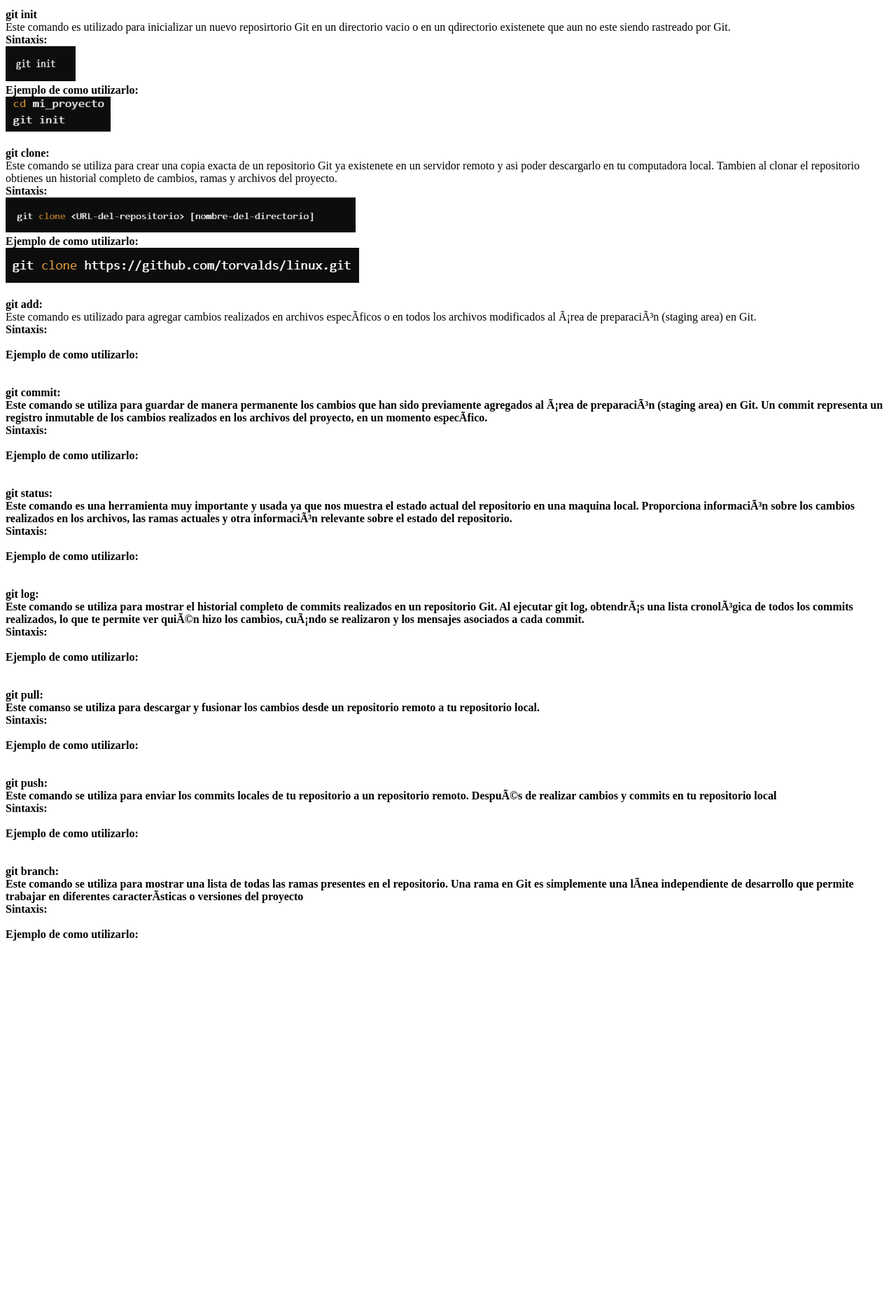
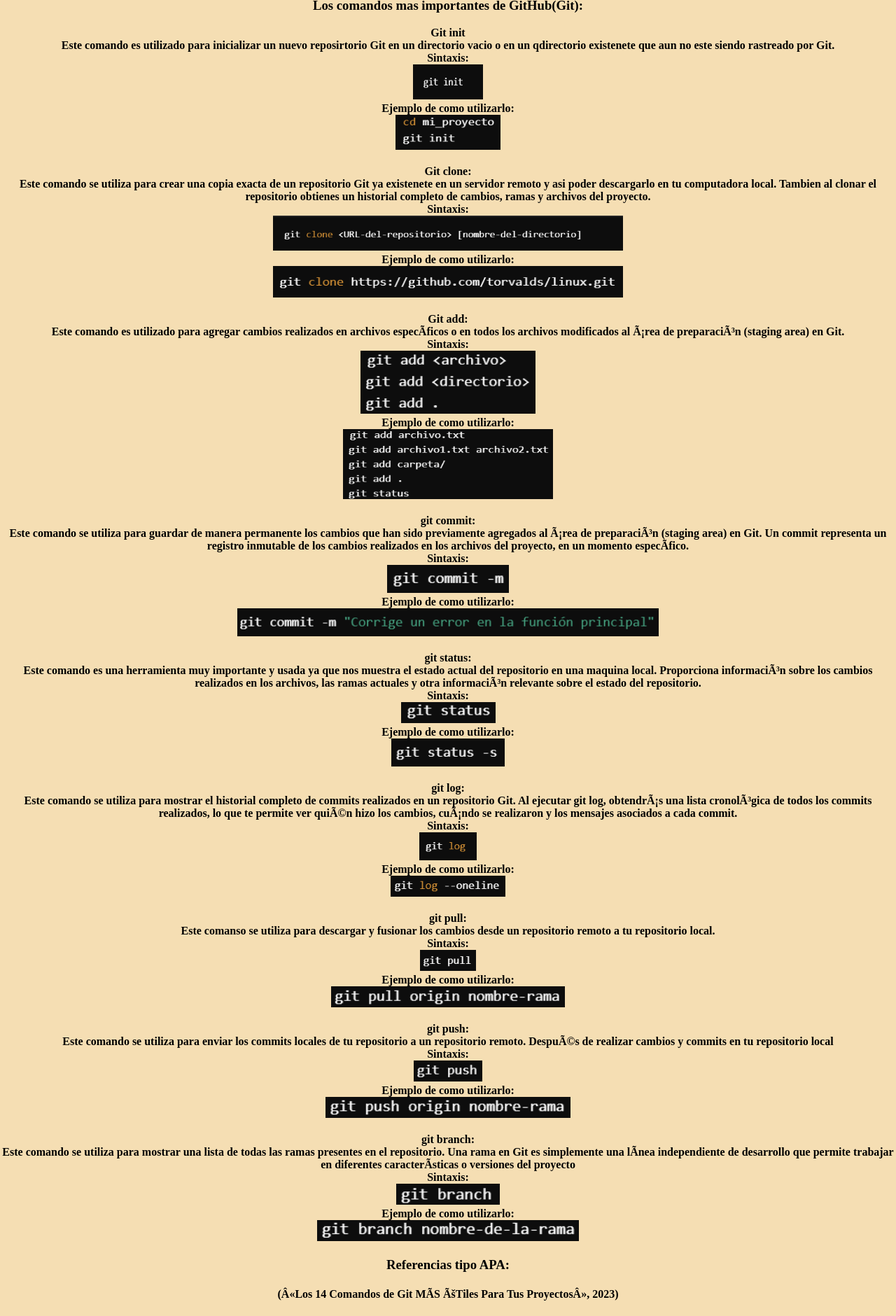
Before and after one commit to kikeruv/Desarrollo-de-aplicaciones-y-paginas-web, a plain HTML site: page index.html in a window 1280 px wide. Shown: the part 534-2414 px from the top of the page at 70% size. Before the commit the page ends 1912 px from the top, so only its background shows below. Drawn offline with Linux system fonts and the light colour scheme.

Commit message:
commit 9
Agregamos mas fotos y referencias y empezamos a agregar cosas de estilo en el css

```diff
--- a/index.css
+++ b/index.css
@@ -1,11 +1,25 @@
-html {
-    font-size: 100px; /* Valor predeterminado */
-  }
-
-  p {
-    font-size:medium; /* 2 * 16px = 32px */
+body {
+  display: flex;
+  flex-direction:column;
+  align-items: center;
+  justify-content: center;
+  margin: 0;
+  text-align: center;
+  background-color:wheat;
 }
 
-body{
-    background-color: blue;
+h1 {
+  color: darkgray;
 }
+
+p {
+  color: black;
+  font-weight: bold;
+}
+
+li {
+  font-size: 18px;
+  color: black;
+  font-weight: bold;
+  margin-bottom: 10px;
+}
--- a/index.html
+++ b/index.html
@@ -5,7 +5,7 @@
     <meta name="viewport" content="width=device-width, initial-scale=1.0">
     <title>Tarea 1</title>
     <h1>EARM</h1>
-    <h4>Enrique Alonso Ruvalcaba Marinez</h4>
+    <link rel="stylesheet " type="text/css" href="index.css">
 </head>
 <body>
     <h4>Que es GitHub?</h4>
@@ -40,7 +40,7 @@
     <h3>Los comandos mas importantes de GitHub(Git):</h3>
     <p id="Comandos">
         <!--Comando 1-->
-        <Strong>git init</Strong><br>
+        <Strong>Git init</Strong><br>
             Este comando es utilizado para inicializar un nuevo reposirtorio Git en un directorio vacio o en un
             qdirectorio existenete que aun no este siendo rastreado por Git.
 
@@ -52,7 +52,7 @@
             <img src="imagenes/Ejemplo_Git init.png" alt="El contenido de la imagen es mostrar un pequeño ejemplo de como se debe de utilizar el comando
             y se pone cd mi_proyecto y despues git init" height="50px" width="150"><br>
         <!--Comando 2-->
-        <br><Strong>git clone:</Strong><br>
+        <br><Strong>Git clone:</Strong><br>
             Este comando se utiliza para crear una copia exacta de un repositorio Git ya existenete
             en un servidor remoto y asi poder descargarlo en tu computadora local. Tambien al clonar
             el repositorio obtienes un historial completo de cambios, ramas y archivos del proyecto.
@@ -62,78 +62,94 @@
             height="50px" width="500px"><br>
 
         <Strong>Ejemplo de como utilizarlo:</Strong><br>
-            <img src="imagenes/Ejemplo_gitClone.png"><br>
+            <img src="imagenes/Ejemplo_gitClone.png" alt="La imagen muestra un ejmplo de como se usaria con una URL de github que seria: git clone https://github.com/torvalds/linux.git"
+            height="45px" width="500px"><br>
         <!--Comando 3-->
-        <br><strong>git add:</strong><br>
+        <br><strong>Git add:</strong><br>
             Este comando es utilizado para agregar cambios realizados en archivos específicos o en
             todos los archivos modificados al área de preparación (staging area) en Git.
 
         <br><Strong>Sintaxis:</Strong><br>
-            <img src=""><br>
+            <img src="imagenes/gitAdd.png" alt="Esta imagen muestra las diferentes maneras de agregar archivo,carpetas o todo al mismo tiempo que es de la siguiente manera:
+            git add archivo.txt o git add carpeta y para todo git add ." height="90px" width="250px"><br>
 
         <Strong>Ejemplo de como utilizarlo:</Strong><br>
-            <img src=""><br>
+            <img src="imagenes/Ejemplo_gitAdd.png" alt="Esta imagen muestra las diferentes maneras de agregar archivo,carpetas o todo al mismo tiempo que es de la siguiente manera:
+            git add archivo.txt o git add carpeta y para todo git add ." height="100px" width="300px"><br>
         <!--Comando 5-->
-        <br><strong>git commit:</trong><br>
+        <br><Strong>git commit:</Strong><br>
             Este comando se utiliza para guardar de manera permanente los cambios que han sido
             previamente agregados al área de preparación (staging area) en Git. Un commit representa
             un registro inmutable de los cambios realizados en los archivos del proyecto, en un momento específico.
 
         <br><Strong>Sintaxis:</Strong><br>
-            <img src=""><br>
+            <img src="imagenes/gitCommit.png" alt="Esta imagen muestra como utilizar el comando git commit: git commit -m"
+            height="40px"><br>
 
         <Strong>Ejemplo de como utilizarlo:</Strong><br>
-            <img src=""><br>
+            <img src="imagenes/Ejemplo_gitCommit.png" alt="Esta imagen muestra un ejemplo del comando: git commit -m 'Corrige un error en la funcion principal"
+            height="40"><br>
         <!--Comando 6-->
-        <br><strong>git status:</trong><br>
+        <br><Strong>git status:</Strong><br>
             Este comando es una herramienta muy importante y usada ya que nos muestra el estado actual del repositorio en una maquina local.
             Proporciona información sobre los cambios realizados en los archivos, las ramas actuales y otra información relevante sobre el
             estado del repositorio.
         <br><Strong>Sintaxis:</Strong><br>
-            <img src=""><br>
+            <img src="imagenes/gitStatus.png" alt="En esta imagen se muestra como debes de poner el comando en la termina y es: git status"
+            height="30px"><br>
 
         <Strong>Ejemplo de como utilizarlo:</Strong><br>
-            <img src=""><br>
+            <img src="imagenes/Ejemplo_gitStatus.png" alt="Esta imagen muestra otra forma de poner el comando en la termial que es: git status -s"
+            height="40px"><br>
         <!--Comando 7-->
-        <br><strong>git log:</trong><br>
+        <br><Strong>git log:</Strong><br>
             Este comando se utiliza para mostrar el historial completo de commits realizados en un repositorio Git.
             Al ejecutar git log, obtendrás una lista cronológica de todos los commits realizados, lo que te permite ver
             quién hizo los cambios, cuándo se realizaron y los mensajes asociados a cada commit.
         <br><Strong>Sintaxis:</Strong><br>
-            <img src=""><br>
+            <img src="imagenes/gitLog.png" alt="Esta imagen muestra como poner el comado en la termina que es de la digiente forma: git log"
+            height="40px"><br>
 
         <Strong>Ejemplo de como utilizarlo:</Strong><br>
-            <img src=""><br>
+            <img src="imagenes/Ejemplo_gitLog.png" alt="Esta imagen muestra como poner el comando de otra forma que es: git log --oneline"
+            height="30px"><br>
         <!--Comando 8-->
-        <br><strong>git pull:</trong><br>
+        <br><Strong>git pull:</Strong><br>
             Este comanso se utiliza para descargar y fusionar los cambios desde un repositorio remoto a tu repositorio local.
         <br><Strong>Sintaxis:</Strong><br>
-            <img src=""><br>
+            <img src="imagenes/gitPull.png" alt="Esta imagen muestra como se pone el comando en la termina que es de la siguiente forma: git pull"
+            height="30px"><br>
 
         <Strong>Ejemplo de como utilizarlo:</Strong><br>
-            <img src=""><br>
+            <img src="imagenes/Ejemplo_gitPull.png" alt="Esta imagen muestra como debes de poner el comando cuando quieres descargar la rama de un repositorio
+            que es de la siguien manera: git pull origin nombre-rama" height="30px"><br>
         <!--Comando 9-->
-        <br><strong>git push:</trong><br>
+        <br><Strong>git push:</Strong><br>
             Este comando se utiliza para enviar los commits locales de tu repositorio a un repositorio remoto.
             Después de realizar cambios y commits en tu repositorio local
         <br><Strong>Sintaxis:</Strong><br>
-            <img src=""><br>
+            <img src="imagenes/gitPush.png" alt="Esta image muestra como debes de poner el comando en la termina que es de la siguiente manera: git push"
+            height="30px"><br>
 
         <Strong>Ejemplo de como utilizarlo:</Strong><br>
-            <img src=""><br>
+            <img src="imagenes/Ejemplo_gitPush.png" alt="Esta imagen muestra otra forma de poner el comando en la terminal para enviar una rama al github
+            que es de la siguiente form: git push origin nombre-rama" height="30px"><br>
         <!--Comando 10-->
-        <br><strong>git branch:</trong><br>
+        <br><Strong>git branch:</Strong><br>
             Este comando se utiliza para mostrar una lista de todas las ramas presentes en el repositorio. Una rama en Git
             es simplemente una línea independiente de desarrollo que permite trabajar en diferentes características o
             versiones del proyecto
         <br><Strong>Sintaxis:</Strong><br>
-            <img src=""><br>
+            <img src="imagenes/gitBranch.png" alt="Esta imagen muestra como debes de poner el comando en la termina que es de la siguiente forma:git branch"
+            height="30px"><br>
 
         <Strong>Ejemplo de como utilizarlo:</Strong><br>
-            <img src=""><br>
-
-
-
+            <img src="imagenes/Ejemplo_gitBranch.png" alt="Esta imagen muestra otra forma de como debes de poner el comando en la termial pero este es con las ramas y es de la siguiente forma:
+            git branch nombre-de-la-rama" height="30px"><br>
+    </p>
+    <h3>Referencias tipo APA:</h3>
+    <p>
+        («Los 14 Comandos de Git MÁS ÚTiles Para Tus Proyectos», 2023)
     </p>
 </body>
 </html>
```
